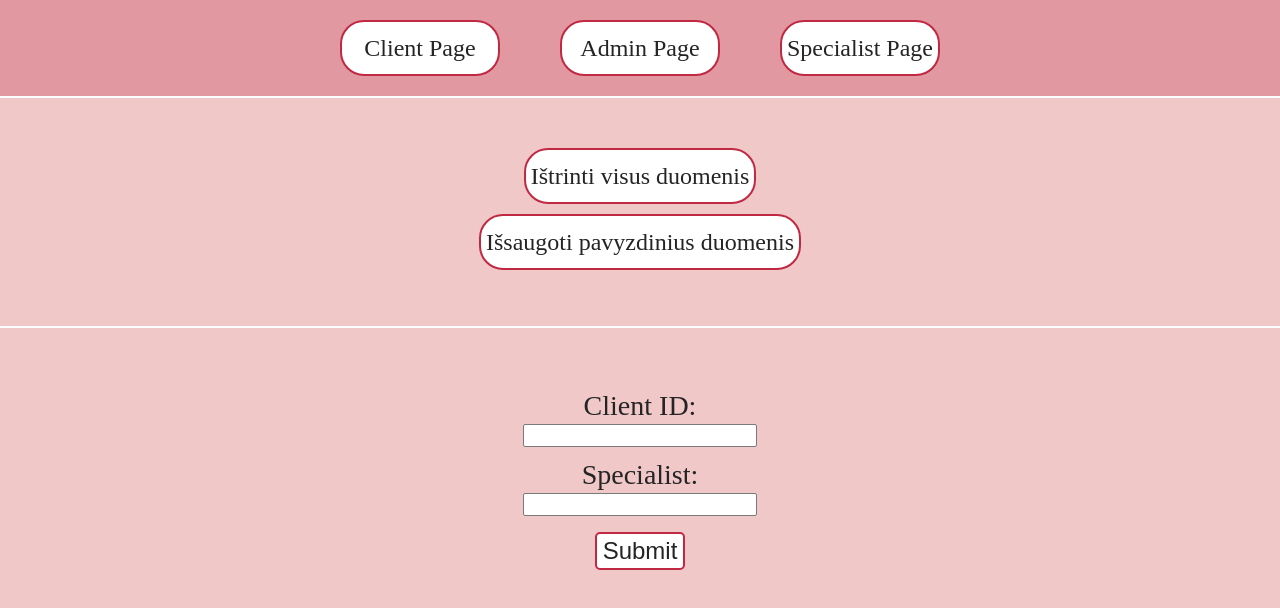
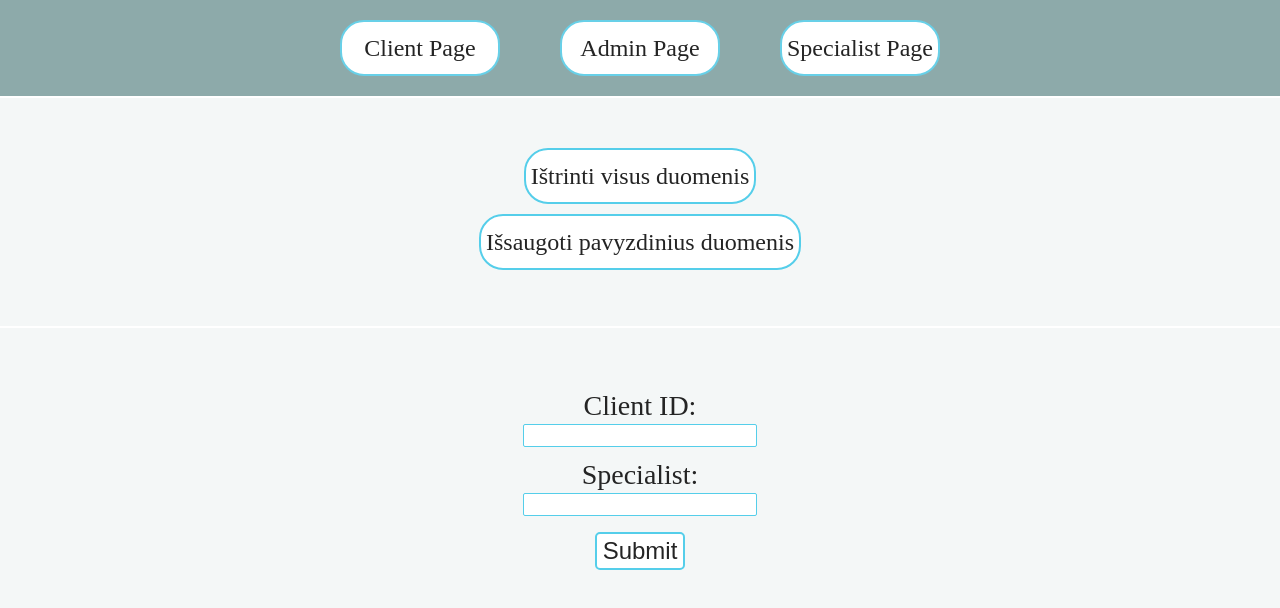
Before and after one commit to ElqBell/nfq, a plain HTML site: page admin.html in a window 1280 px wide. Drawn offline with Linux system fonts and the light colour scheme.

Commit message:
changed design colors

```diff
--- a/admin.html
+++ b/admin.html
@@ -2,6 +2,7 @@
 <html>
     <head>
         <meta charset="UTF-8">
+        <meta name="viewport" content="width=device-width, initial-scale=1.0">
         <title>Admin</title>
         <link rel="stylesheet" type="text/css" href="css/universal_style.css">
         <link rel="stylesheet" type="text/css" href="css/admin_style.css">
--- a/css/admin_style.css
+++ b/css/admin_style.css
@@ -24,14 +24,14 @@ button.submit {
     margin-top: 16px;
     font-size: 24px;
     padding: 3px 6px;
-    border: 2px solid #c02942;
+    border: 2px solid #55CEEA;
     border-radius: 5px;
     background-color: white;
     transition: background-color 0.3s, color 0.1s;
 }
 
 button.submit:hover {
-    background-color: #c02942;
+    background-color: #68D0E8;
     color: white;
 }
 
@@ -43,13 +43,13 @@ button.submit:hover {
     padding: 0 5px;
     border-radius: 24px;
     text-align: center;
-    border: 2px solid #c02942;
+    border: 2px solid #55CEEA;
     background-color: white;
-    transition: background-color 0.3s, color 0.1s;;
+    transition: background-color 0.3s, color 0.1s;
 }
 
 .button:hover {
-    background-color: #c02942;
+    background-color: #68D0E8;
     color: white;
 }
 
--- a/css/form_style.css
+++ b/css/form_style.css
@@ -13,11 +13,11 @@ form p {
 form input,
 form select {
     border-radius: 2px;
-    border: 1px solid rgb(122, 122, 122);
+    border: 1px solid #55CEEA;
     font-size: 18px;
 }
 
 form input:focus,
 form select:focus {
-    outline-color: #c02942;
+    outline-color: #55CEEA;
 }
--- a/css/index_style.css
+++ b/css/index_style.css
@@ -7,7 +7,7 @@ main {
 }
 
 hr {
-    border-color: #ebaeae;
+    border-color: #55CEEA;
 }
 
 main div {
@@ -23,7 +23,7 @@ main div ul li {
 
 main div ul li:first-child,
 main div ul li:nth-child(2) {
-    color: #910018;
+    color: #3FB8D3;
 }
 
 main div ul li:first-child {
--- a/css/specialist_style.css
+++ b/css/specialist_style.css
@@ -16,13 +16,13 @@ main {
     padding: 0 5px;
     border-radius: 24px;
     text-align: center;
-    border: 2px solid #c02942;
+    border: 2px solid #55CEEA;
     background-color: white;
     transition: background-color 0.3s, color 0.1s;;
 }
 
 .button:hover {
-    background-color: #c02942;
+    background-color: #55CEEA;
     color: white;
 }
 
--- a/css/universal_style.css
+++ b/css/universal_style.css
@@ -5,8 +5,11 @@
     color: rgb(36, 36, 36);
 }
 
+:root {
+}
+
 body {
-    background-color: rgba(235, 182, 182, 0.75);
+    background-color: #F4F7F7;
 }
 
 ul {
@@ -16,7 +19,7 @@ ul {
 header {
     padding: 20px 20px;
     width: 100%;
-    background-color: rgba(192, 41, 66, 0.3);
+    background-color: #8DAAAA;
     border-bottom: 2px solid white;
 }
 
@@ -38,13 +41,14 @@ header li {
     margin: 0 30px;
     border-radius: 24px;
     text-align: center;
-    border: 2px solid #c02942;
+    border: 2px solid #68D0E8;
     background-color: white;
-    transition: background-color 0.3s;
+    transition: background-color 0.2s, border-color 0.3s;
 }
 
 header li:hover {
-    background-color: #c02942;
+    background-color: #68D0E8;
+    border-color: white;
 }
 
 header a {
```
Also changed, not shown: index.html (+1 -0 lines), specialist.html (+1 -0 lines).
